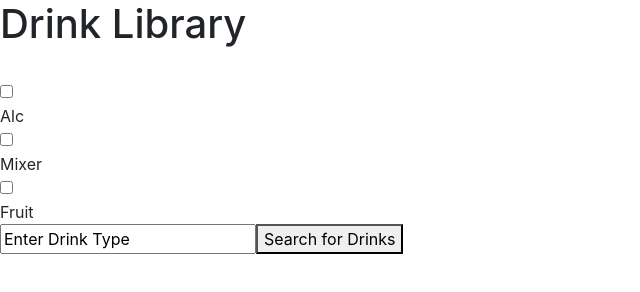
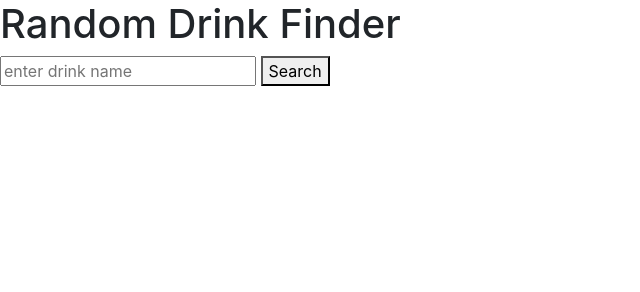
Before and after one commit to mmaquer2/drinkLib, a website: page index.html in a window 1280 px wide. Shown: the whole page, without its empty margins (0-640 px from the left). Drawn offline with nearby package versions, Linux system fonts and the light colour scheme; no server answers.

Commit message:
updated search

```diff
--- a/app.js
+++ b/app.js
@@ -2,120 +2,40 @@
  // https://www.thecocktaildb.com/api.php
 
 
- const disp = function() {
-    const ingreds = {
 
-        Alc: [ 'rum', 'whiskey', 'vodka', 'tequila' ] ,
-        Mixer: ['cran juice', 'seltzer', 'tonic', 'beer', 'cola', 'OJ'] ,
-        Fruit: ['lime', 'orange', 'cherry'],
+const search_btn = document.querySelector("#btn");
+search_btn.addEventListener("click", test)
 
-        }
-
-        //create sections for each ingredient category
-
-        for(const prop in ingreds) {
-            const sect = document.createElement('div')
-            sect.innerHTML= prop;
-          //create checkboxes for each item that the user has
-
-            const categories = document.createElement('input')
-            categories.setAttribute('type', 'checkbox')
-
-            categories.innerHTML = ingreds[prop]
-            categories.appendChild(sect)
-
-            document.body.appendChild(categories)
-            document.body.appendChild(sect)
-            console.log(ingreds[prop])
-        }
+const saved_data = document.getElementById('search').value
 
 
-        const searchBox = document.createElement('input')
-        searchBox.setAttribute('type', 'text')
-        searchBox.setAttribute('id', 'searchVal')
-        searchBox.value = 'Enter Drink Type'
-        document.body.appendChild(searchBox)
+//actually display the items and results
+result_field = document.querySelector('#res')
+//result_field.innerHTML = saved_data
 
-        //var searchID = document.querySelector('#searchVal');
+function test(){
 
-        const searchBtn = document.createElement('button')
-         searchBtn.innerHTML = "Search for Drinks"
-         document.body.appendChild(searchBtn)
-        searchBtn.addEventListener('click', find(searchID))
-
+    console.log(saved_data)
 
 }
 
-//
-// Search function of App
-//
 
-    async function find(searchVal) {
-    //for each loop on each selected item in the ingreds object due to api restrictions
-    const item = searchVal
-    //forEach(i in item)
-    const baseUrl = "https://www.thecocktaildb.com/api/json/v1/1/search.php?s=rum"
+// Search function
+async function find_drinks(searchVal) {
+        //for each loop on each selected item in the ingreds object due to api restrictions
+        console.log(searchVal, 'THIS IS THE SEARCH Value')
+        const item = 'rum'
+        const baseUrl = "https://www.thecocktaildb.com/api/json/v1/1/search.php?s=" + item
 
     //searchUrl = (baseUrl + item)
 
     //const resp = await fetch(searchUrl)
-    const resp = await fetch(baseUrl)
-    const data = await resp.json()
-    console.log(data)
+        const resp = await fetch(baseUrl)
+        const data = await resp.json()
+        console.log(data)
 
     //create a result for name, ingredients, directions, and image
     //send data to the webpage
-
-
     //include youtube video api based on keyword search on whole drink
 
-    }
-
-
-
-    //Results
-    //
-    //
-    //////////
-
-    //create a box or display format for each result found by the api
-
-    const displayRes = function(){
-
-
-
         }
-
-
-// run the application and display data
-window.onload = function() {
-
-    find();
-    disp();
-}
-
-
-
-
-
-//actually display the items and results
-
-
-
-
-
-
-
-/*
-    const cartTotal  = document.querySelector('#cartPriceLoc')
-    const cart  = document.querySelector('#cartItemNum')
-    var  itemNum = 0;
-    var cartPrice = []
-    var itemCartBtn = document.querySelector('#store');
-    var totalOrder = []
-
-    itemCartBtn.addEventListener('click', function (event) {
-        var btnValu = event.target.value
-       var price = Math.floor
-
-*/
--- a/index.html
+++ b/index.html
@@ -7,11 +7,16 @@
 
     <link rel="stylesheet" href="https://stackpath.bootstrapcdn.com/bootstrap/4.4.1/css/bootstrap.min.css" integrity="sha384-Vkoo8x4CGsO3+Hhxv8T/Q5PaXtkKtu6ug5TOeNV6gBiFeWPGFN9MuhOf23Q9Ifjh" crossorigin="anonymous">
     <link rel = "stylesheet" href = "style.css">
-    <script src = "app.js"></script>
+
 </head>
 <body>
-    <h1>Drink Library</h1>
-    <br>
+    <h1>Random Drink Finder</h1>
+
+    <input type ='text' placeholder='enter drink name' id = 'search'>
+
+    <button id ='btn'>Search</button>
+
+    <p id ="res">              </p>
 
 
 
@@ -19,8 +24,6 @@
 
 
 
-
-
-
+<script src = "app.js"></script>
 </body>
 </html>
```
